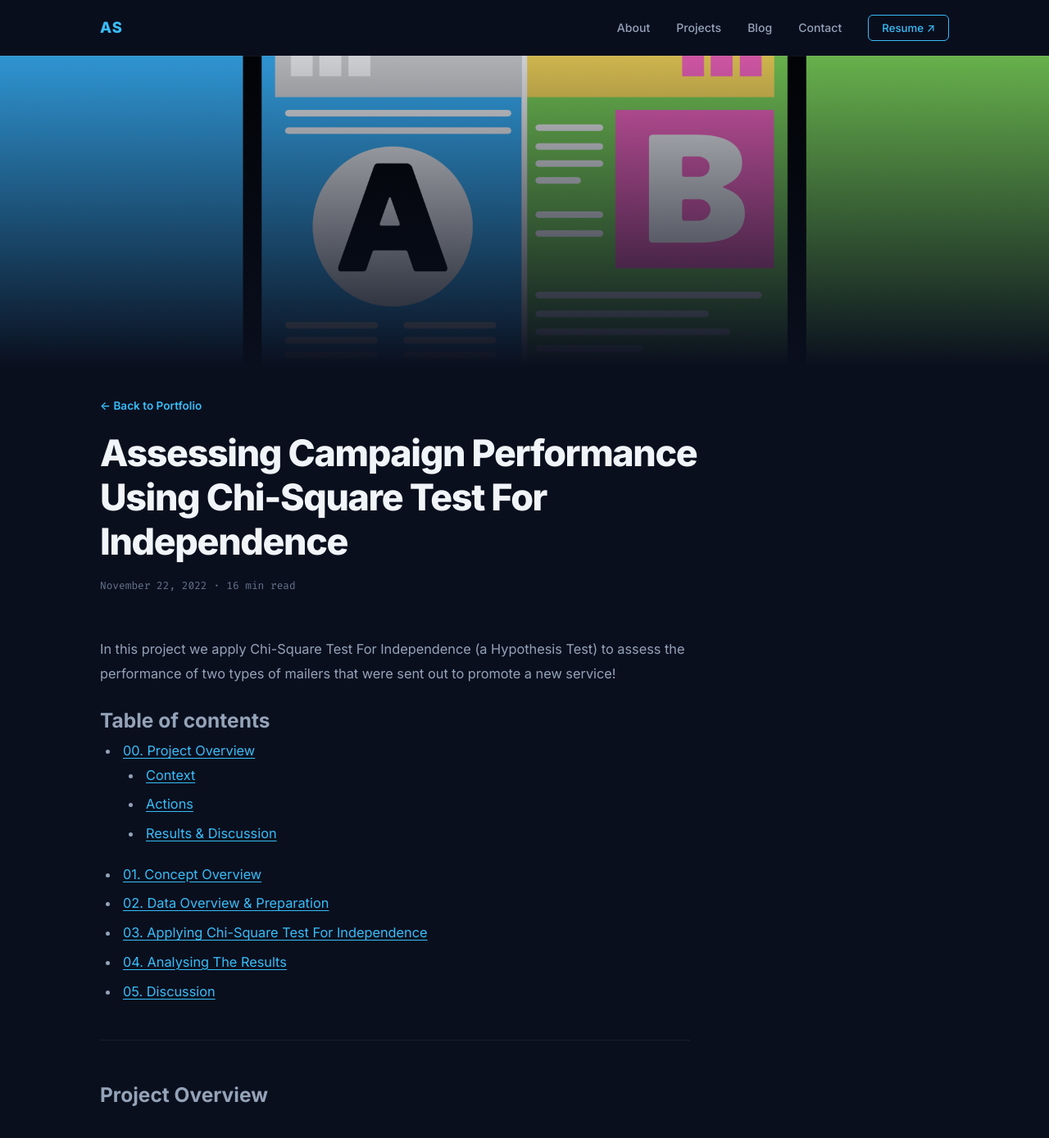
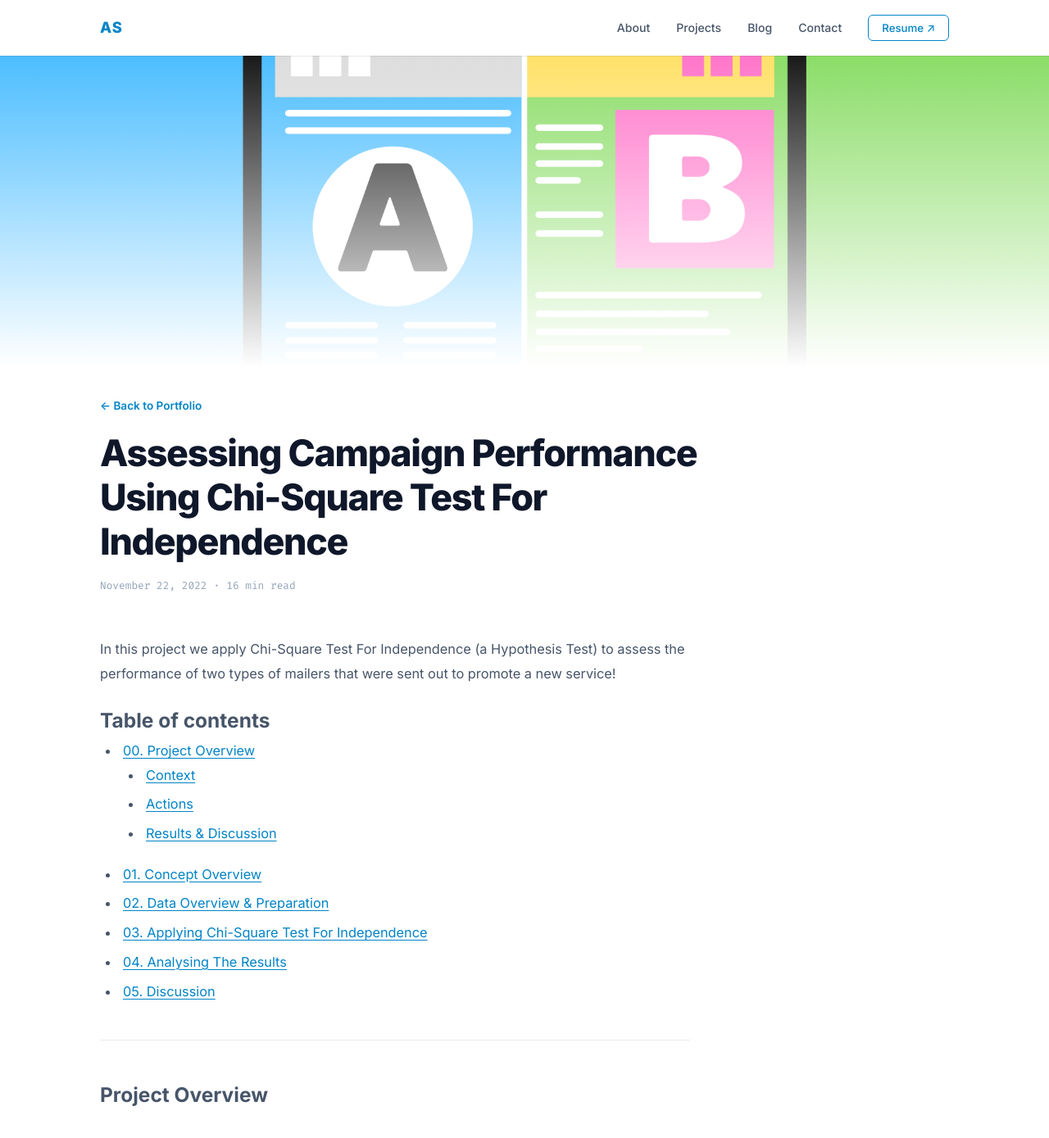
Before and after one commit to asahad/personal-portfolio-website, a Jekyll site: the page built from _posts/2022-11-22-chi-square-test.md, in a window 1280 px wide and 1400 px high. Shown: the top 1389 px of the window at 82% size. Built offline with Jekyll 4.4.1, drawn with Linux system fonts in a browser that asks for light colours.

Commit message:
modify website architecture

```diff
--- a/assets/css/portfolio.css
+++ b/assets/css/portfolio.css
@@ -18,8 +18,8 @@ html {
 }
 
 body {
-  background-color: #0A0F1E;
-  color: #94A3B8;
+  background-color: #FFFFFF;
+  color: #475569;
   font-family: 'Inter', -apple-system, BlinkMacSystemFont, 'Segoe UI', sans-serif;
   line-height: 1.7;
   -webkit-font-smoothing: antialiased;
@@ -44,19 +44,19 @@ ul, ol {
 
 /* ── Design Tokens ───────────────────────────────────────────── */
 :root {
-  --bg:            #0A0F1E;
-  --bg-card:       #111827;
-  --bg-alt:        #0D1220;
-  --accent:        #38BDF8;
-  --accent-dark:   #0EA5E9;
-  --accent-glow:   rgba(56, 189, 248, 0.10);
-  --text-h:        #F1F5F9;
-  --text:          #94A3B8;
-  --text-muted:    #64748B;
-  --border:        rgba(255, 255, 255, 0.07);
-  --border-hover:  rgba(56, 189, 248, 0.35);
-  --shadow-md:     0 4px 20px rgba(0, 0, 0, 0.35);
-  --shadow-lg:     0 16px 48px rgba(0, 0, 0, 0.55);
+  --bg:            #FFFFFF;
+  --bg-card:       #F8FAFC;
+  --bg-alt:        #F1F5F9;
+  --accent:        #0284C7;
+  --accent-dark:   #0369A1;
+  --accent-glow:   rgba(2, 132, 199, 0.08);
+  --text-h:        #0F172A;
+  --text:          #475569;
+  --text-muted:    #94A3B8;
+  --border:        rgba(0, 0, 0, 0.08);
+  --border-hover:  rgba(2, 132, 199, 0.4);
+  --shadow-md:     0 4px 20px rgba(0, 0, 0, 0.08);
+  --shadow-lg:     0 16px 48px rgba(0, 0, 0, 0.12);
   --radius:        12px;
   --max-w:         1100px;
   --nav-h:         68px;
@@ -122,7 +122,7 @@ ul, ol {
 
 .btn-primary {
   background: var(--accent);
-  color: #0A0F1E;
+  color: #FFFFFF;
 }
 
 .btn-primary:hover {
@@ -155,7 +155,7 @@ ul, ol {
 }
 
 .navbar.scrolled {
-  background: rgba(10, 15, 30, 0.93);
+  background: rgba(255, 255, 255, 0.95);
   backdrop-filter: blur(14px);
   -webkit-backdrop-filter: blur(14px);
   box-shadow: 0 1px 0 var(--border);
@@ -734,7 +734,7 @@ ul, ol {
     top: var(--nav-h);
     left: 0;
     right: 0;
-    background: rgba(10, 15, 30, 0.97);
+    background: rgba(255, 255, 255, 0.98);
     backdrop-filter: blur(16px);
     -webkit-backdrop-filter: blur(16px);
     flex-direction: column;
@@ -851,7 +851,7 @@ ul, ol {
   content: '';
   position: absolute;
   inset: 0;
-  background: linear-gradient(to bottom, rgba(10,15,30,0.2) 0%, var(--bg) 100%);
+  background: linear-gradient(to bottom, rgba(255,255,255,0.1) 0%, var(--bg) 100%);
 }
 
 /* Blog posts: gradient banner */
@@ -1053,7 +1053,7 @@ ul, ol {
 }
 
 .post-body tr:hover td {
-  background: rgba(255, 255, 255, 0.02);
+  background: rgba(0, 0, 0, 0.02);
 }
 
 /* ── Code ────────────────────────────────────────────────────── */
```
